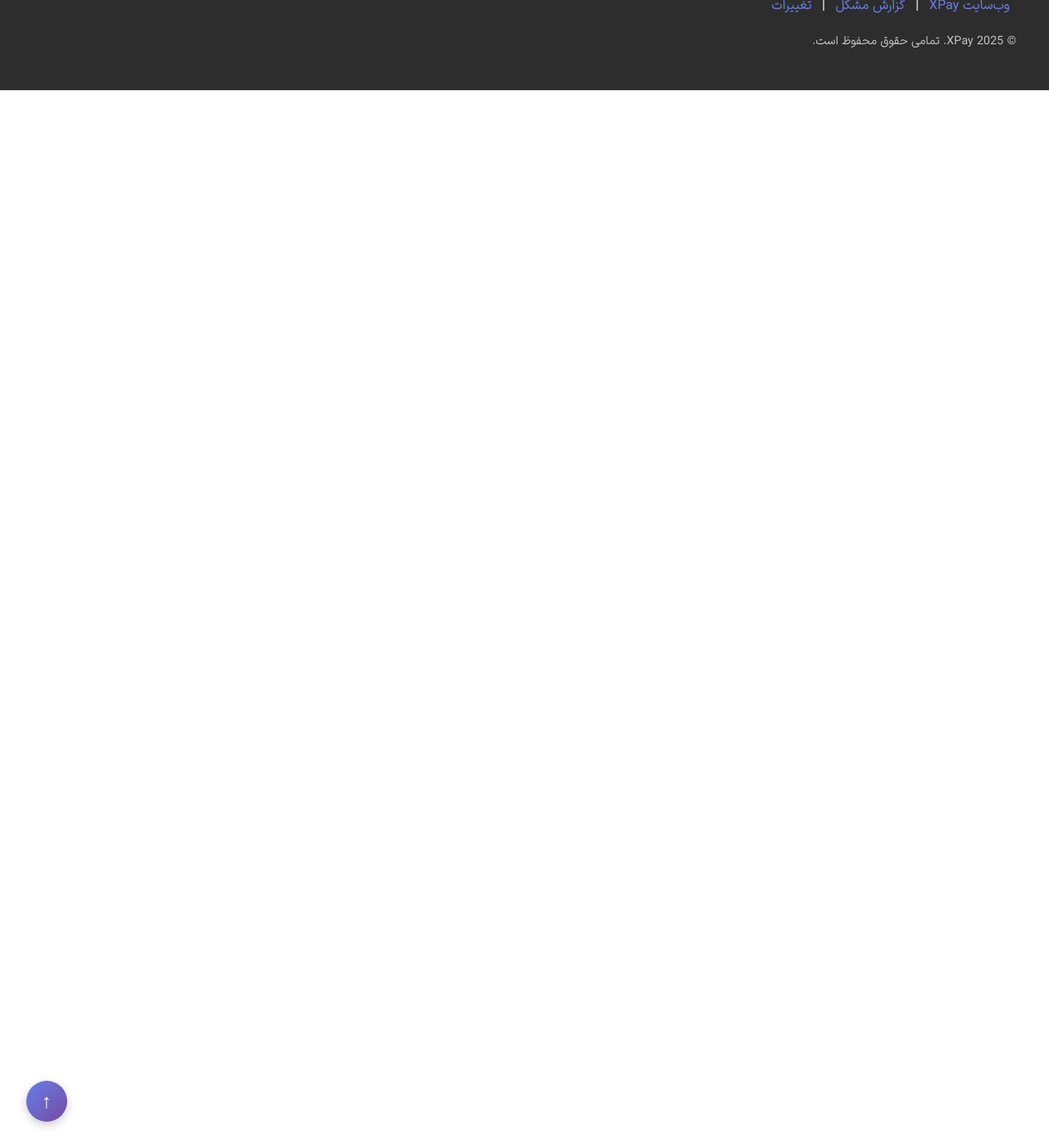
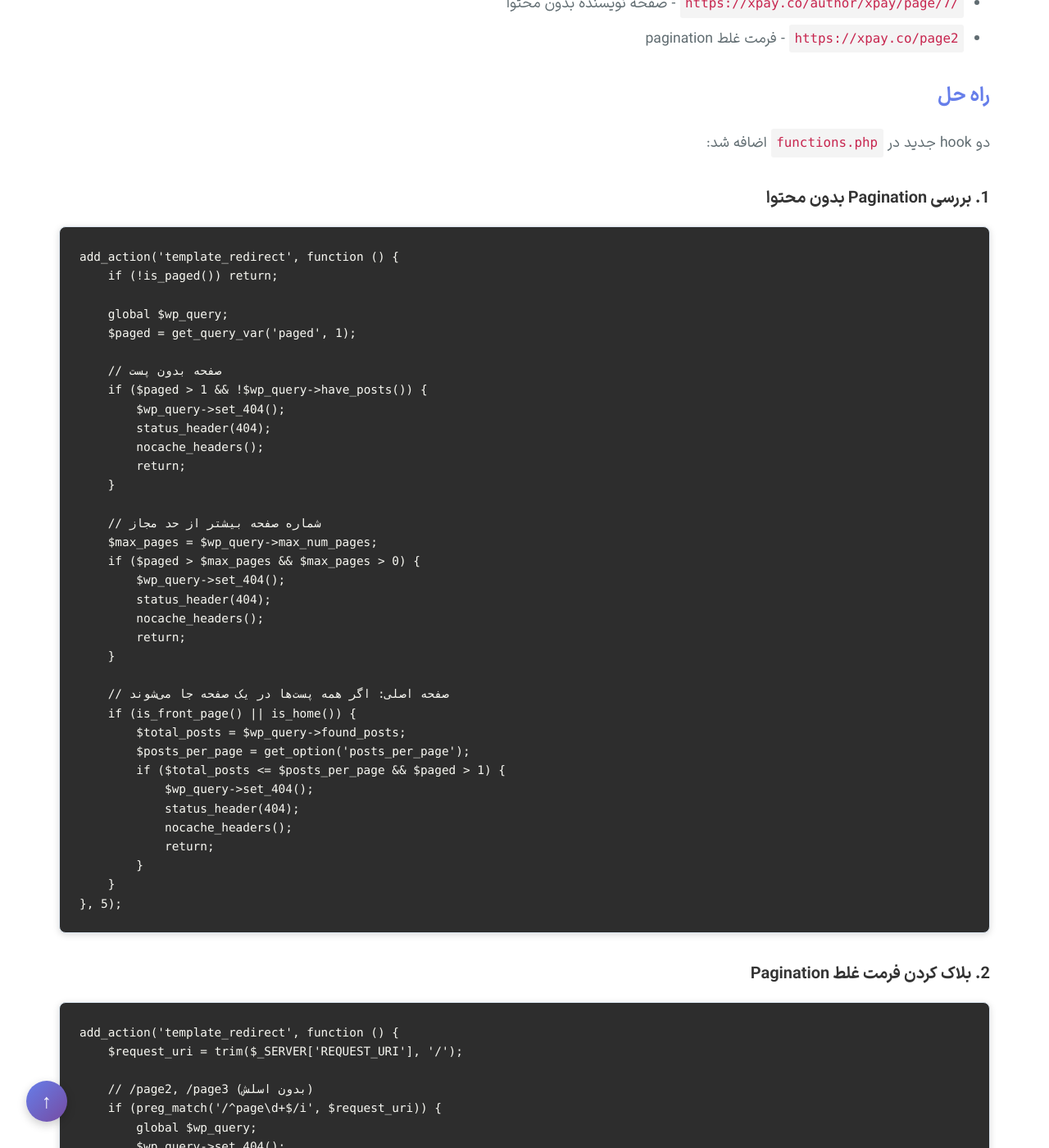
Before and after one commit to MSallehi/report-xpay, a Jekyll site: the page built from SEO-REDIRECTS.md, in a window 1280 px wide and 1400 px high, scrolled down 9225 px. Shown: the whole window at 82% size. Built offline with Jekyll 4.4.1, drawn with Linux system fonts in a browser that asks for light colours; our own code applies the rules of GitHub Pages for plain Markdown files; before the commit the page ends 9335 px from its top, so only the background shows below that; some of the changed text lies outside the part shown.

Commit message:
📚 Sync documentation from Xpay-wp/xpay-wp@4a2d0e350d85bc02c58dd985911c263097f398ea
  Source branch: develop
  Triggered by: MSallehi
  Commit: 4a2d0e350d85bc02c58dd985911c263097f398ea
  Timestamp: 2026-01-07 11:14:42 UTC

````diff
--- a/SEO-REDIRECTS.md
+++ b/SEO-REDIRECTS.md
@@ -260,6 +260,117 @@ private function shouldHaveTrailingSlash()
 
 ---
 
-**نسخه:** 1.0.0
-**تاریخ:** 2025-11-11
+## فیکس Pagination 404 (نسخه 5.6.8)
+
+### مشکل
+صفحات pagination بدون محتوا (مثل `/page/2`, `/page/999`) باید 404 برگردانند، اما وردپرس به‌صورت پیش‌فرض این صفحات را به‌صورت خالی نمایش می‌داد.
+
+**URLهای مشکل‌دار:**
+- `https://xpay.co/page/2` - وقتی صفحه اصلی یک صفحه هست
+- `https://xpay.co/blog/page/999` - شماره صفحه بیشتر از حد
+- `https://xpay.co/author/xpay/page/7/` - صفحه نویسنده بدون محتوا
+- `https://xpay.co/page2` - فرمت غلط pagination
+
+### راه حل
+
+دو hook جدید در `functions.php` اضافه شد:
+
+#### 1. بررسی Pagination بدون محتوا
+
+```php
+add_action('template_redirect', function () {
+    if (!is_paged()) return;
+
+    global $wp_query;
+    $paged = get_query_var('paged', 1);
+
+    // صفحه بدون پست
+    if ($paged > 1 && !$wp_query->have_posts()) {
+        $wp_query->set_404();
+        status_header(404);
+        nocache_headers();
+        return;
+    }
+
+    // شماره صفحه بیشتر از حد مجاز
+    $max_pages = $wp_query->max_num_pages;
+    if ($paged > $max_pages && $max_pages > 0) {
+        $wp_query->set_404();
+        status_header(404);
+        nocache_headers();
+        return;
+    }
+
+    // صفحه اصلی: اگر همه پست‌ها در یک صفحه جا می‌شوند
+    if (is_front_page() || is_home()) {
+        $total_posts = $wp_query->found_posts;
+        $posts_per_page = get_option('posts_per_page');
+        if ($total_posts <= $posts_per_page && $paged > 1) {
+            $wp_query->set_404();
+            status_header(404);
+            nocache_headers();
+            return;
+        }
+    }
+}, 5);
+```
+
+#### 2. بلاک کردن فرمت غلط Pagination
+
+```php
+add_action('template_redirect', function () {
+    $request_uri = trim($_SERVER['REQUEST_URI'], '/');
+
+    // /page2, /page3 (بدون اسلش)
+    if (preg_match('/^page\d+$/i', $request_uri)) {
+        global $wp_query;
+        $wp_query->set_404();
+        status_header(404);
+        nocache_headers();
+        return;
+    }
+
+    // /blog/page2, /coins/page3 (بدون اسلش بین page و عدد)
+    if (preg_match('#/page\d+$#i', $_SERVER['REQUEST_URI'])) {
+        global $wp_query;
+        $wp_query->set_404();
+        status_header(404);
+        nocache_headers();
+        return;
+    }
+}, 1);
+```
+
+### تست
+
+**قبل:**
+```
+/page/999 → 200 OK ❌ (صفحه خالی)
+/page2 → 200 OK ❌ (وردپرس این را handle نمی‌کرد)
+```
+
+**بعد:**
+```
+/page/999 → 404 Not Found ✓
+/page2 → 404 Not Found ✓
+/page/1 → 200 OK ✓ (اگر محتوا داشته باشد)
+```
+
+### موارد تحت پوشش
+
+| URL Pattern | نتیجه |
+|-------------|-------|
+| `/page/2` (بدون محتوا) | 404 |
+| `/page/999` | 404 |
+| `/blog/page/50` (بیشتر از حد) | 404 |
+| `/author/xpay/page/7/` (بدون محتوا) | 404 |
+| `/page2` | 404 |
+| `/coins/page3` | 404 |
+| `/page/1` (با محتوا) | 200 OK |
+| `/blog/page/2` (با محتوا) | 200 OK |
+
+---
+
+**نسخه:** 1.1.0
+**تاریخ:** 2026-01-07
 **نویسنده:** XPay Development Team
````
Also changed, not shown: index.md (+5 -2 lines).
